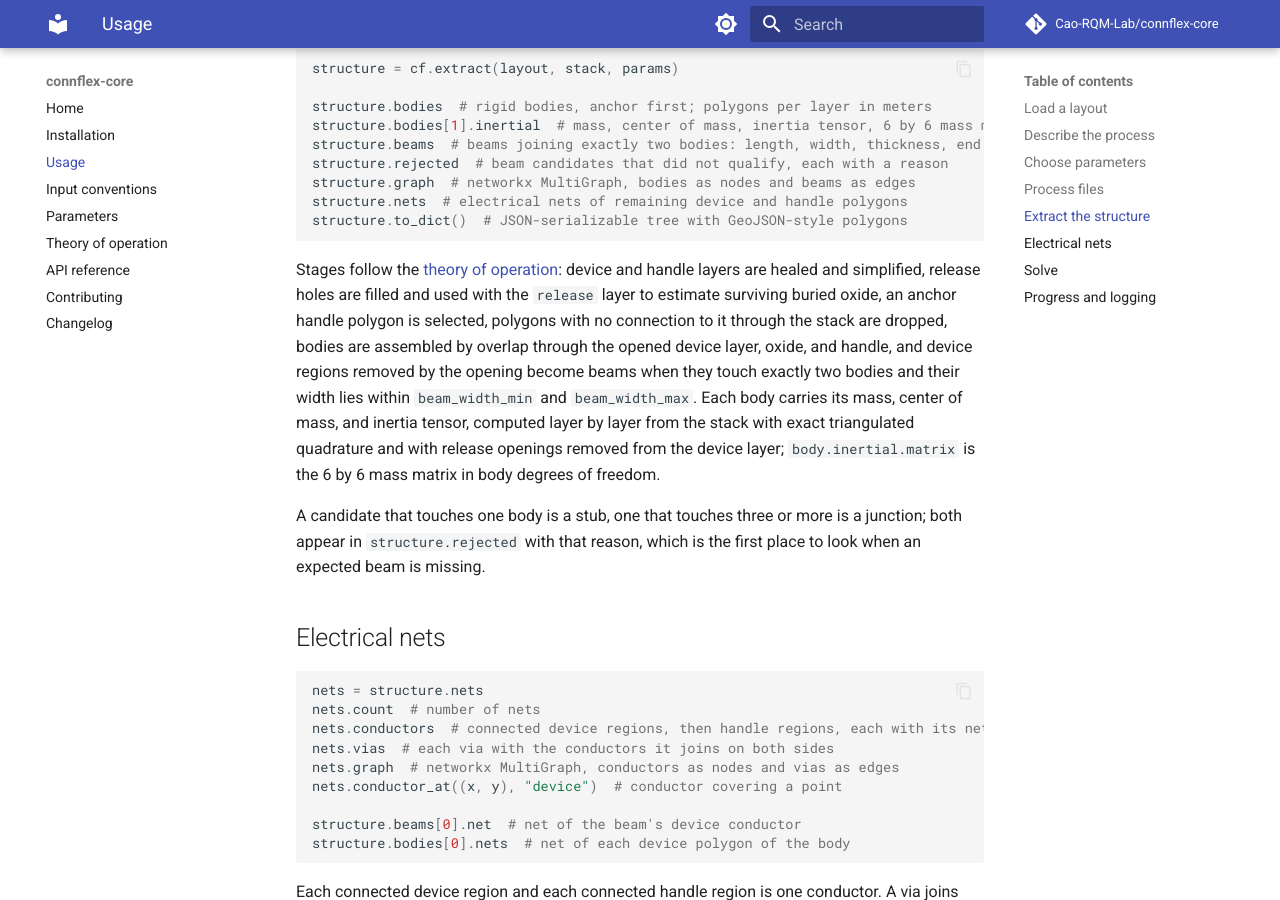
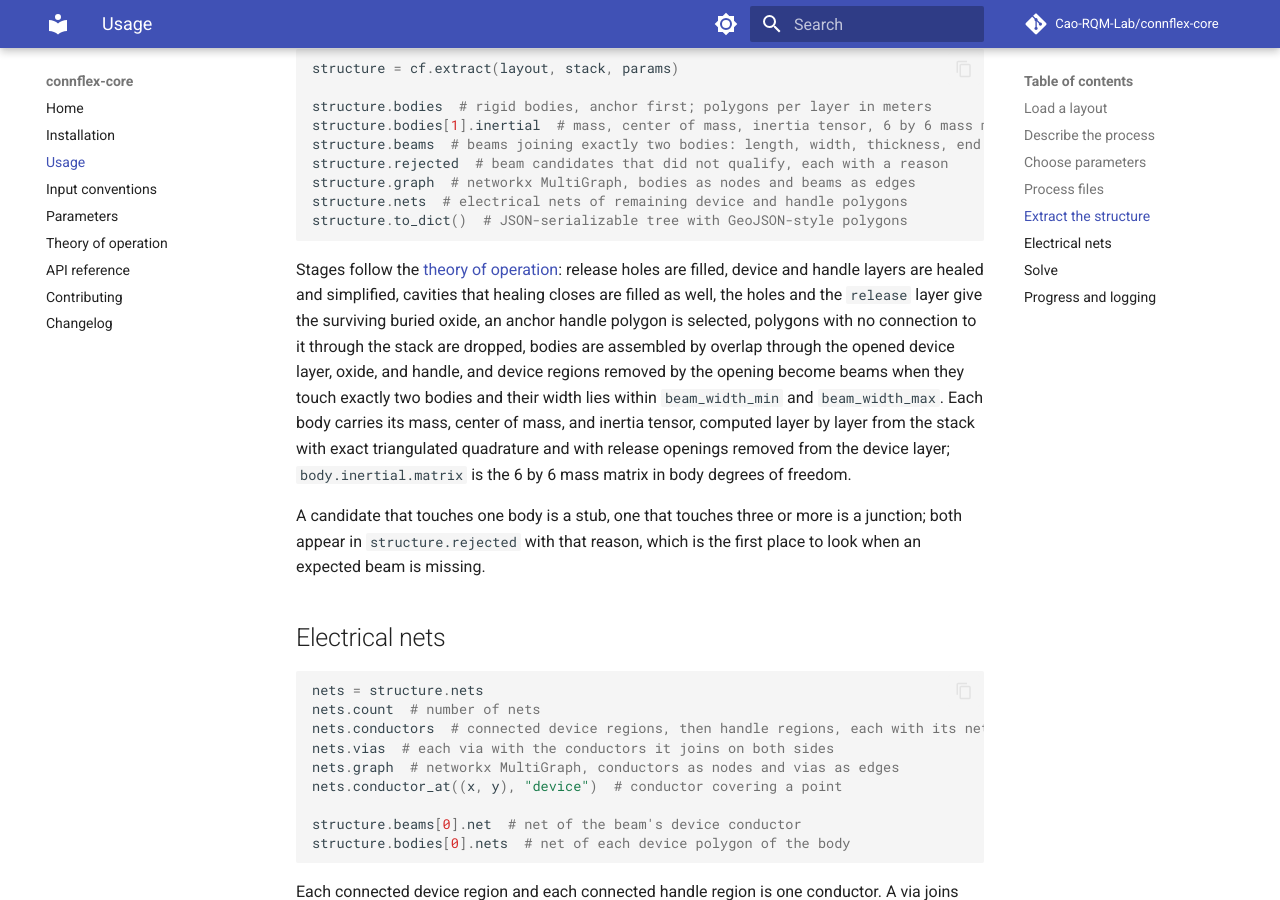
Before and after one commit to Cao-RQM-Lab/connflex-core, an MkDocs documentation site: the page built from docs/usage.md, in a window 1280 px wide and 900 px high, scrolled down 1693 px. Built offline with MkDocs 1.6.1 and Material for MkDocs 9.7.7, drawn with Linux system fonts in a browser that asks for light colours; comment, search, counter and statistics services are not loaded.

Commit message:
Fill release holes before healing and again after it
Healing ran two 10 nm buffers and a simplify over every release-hole
outline, 2.2 million vertices on the reference layout, that were filled
a stage later. Fill holes at or below the threshold on the raw layout,
heal the filled outlines, then scan the healed polygons once more for
cavities that healing closed.

````diff
--- a/docs/usage.md
+++ b/docs/usage.md
@@ -128,10 +128,10 @@ structure.nets  # electrical nets of remaining device and handle polygons
 structure.to_dict()  # JSON-serializable tree with GeoJSON-style polygons
 ```
 
-Stages follow the [theory of operation](theory.md): device and handle layers
-are healed and simplified, release holes are filled and used with the
-`release` layer to estimate surviving buried oxide, an anchor handle polygon
-is selected, polygons with no connection to it through the stack are dropped,
+Stages follow the [theory of operation](theory.md): release holes are filled,
+device and handle layers are healed and simplified, cavities that healing
+closes are filled as well, the holes and the `release` layer give the
+surviving buried oxide, an anchor handle polygon is selected, polygons with no connection to it through the stack are dropped,
 bodies are assembled by overlap through the opened device layer, oxide, and
 handle, and device regions removed by the opening become beams when they
 touch exactly two bodies and their width lies within `beam_width_min` and
````
Also changed, not shown: CHANGELOG.md (+2 -2 lines), docs/parameters.md (+1 -1 lines), docs/theory.md (+8 -0 lines), 3 other files.
